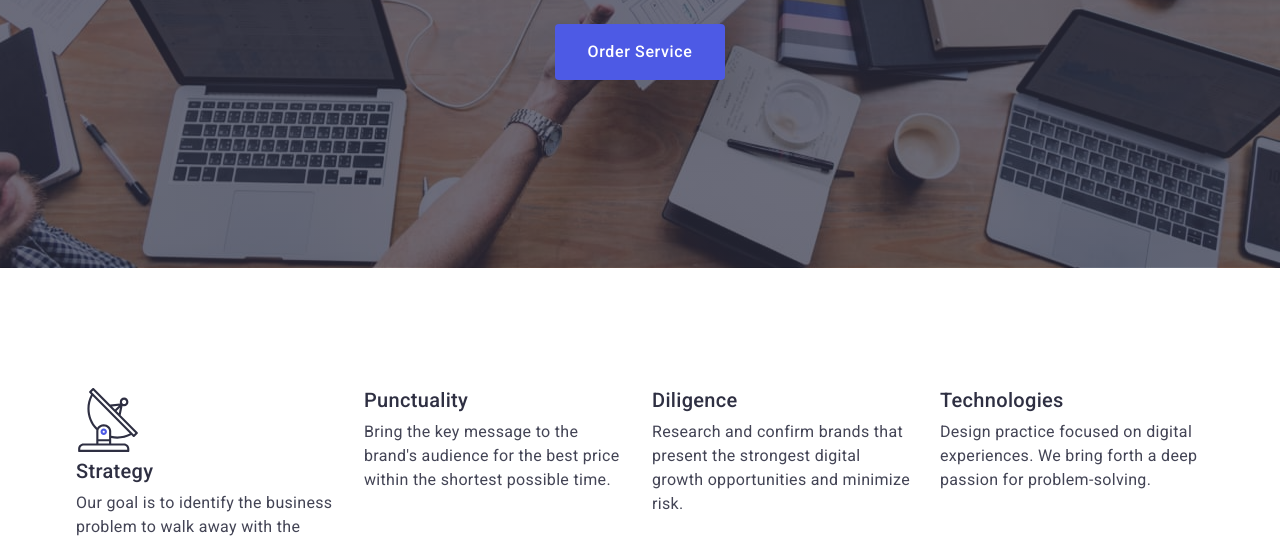
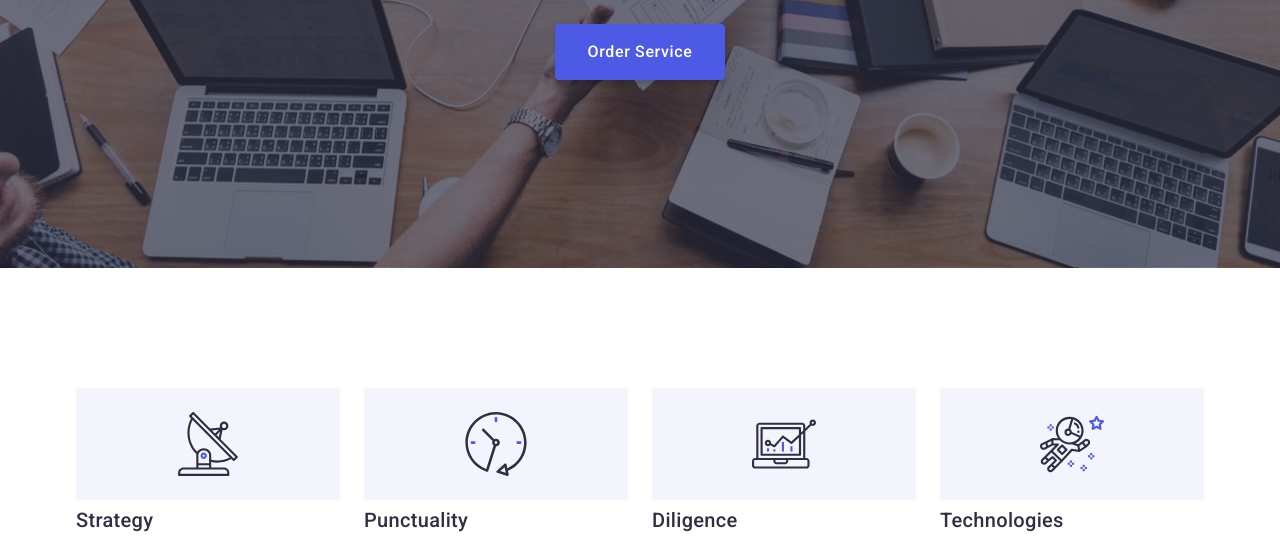
Before and after one commit to OlenaIa/goit-markup-hw-04, a plain HTML site: page index.html in a window 1280 px wide. Shown: the part 404-941 px from the top of the page. Drawn offline with nearby package versions, Linux system fonts and the light colour scheme.

Commit message:
Icon for section Values

```diff
--- a/css/styles.css
+++ b/css/styles.css
@@ -246,6 +246,7 @@ img {
 
     color: var(--hero-text-color);
     background-color: var(--button-backgraund-color);
+    box-shadow: 0px 4px 4px rgba(0, 0, 0, 0.15);
     font-family: inherit;
     font-weight: 500;
     font-size: inherit;
@@ -256,7 +257,6 @@ img {
 .btn:hover,
 .btn:focus {
     background-color: var(--activ-hover-color);
-    box-shadow: 0px 4px 4px rgba(0, 0, 0, 0.15);
 }
 
 /* ================= Цінності ================= */
@@ -276,8 +276,13 @@ img {
 }
 
 .values-icon {
-    display: inline-block;
-
+    display: flex;
+    width: 264px;
+    height: 112px;
+    justify-content: center;
+    align-items: center;
+    margin-bottom: 8px;
+    background-color: var(--secondary-backgraund-color);
 
 }
 
--- a/index.html
+++ b/index.html
@@ -71,9 +71,11 @@
           <h2 class="hidden-ttl">Values</h2>
           <ul class="values-list list">
             <li>
-              <svg class="values-icon" width="64px" height="64px">
-                <use href="./images/sprite.svg#icon-antenna"></use>
-              </svg>
+              <div class="values-icon">
+                <svg class="icon" width="64px" height="64px">
+                  <use href="./images/sprite.svg#icon-antenna"></use>
+                </svg>
+              </div>
               <h3 class="values-title ttl">Strategy</h3>
               <p>
                 Our goal is to identify the business problem to walk away with
@@ -81,6 +83,11 @@
               </p>
             </li>
             <li>
+              <div class="values-icon">
+                <svg class="icon" width="64px" height="64px">
+                  <use href="./images/sprite.svg#icon-clock"></use>
+                </svg>
+              </div>
               <h3 class="values-title ttl">Punctuality</h3>
               <p>
                 Bring the key message to the brand's audience for the best price
@@ -88,6 +95,11 @@
               </p>
             </li>
             <li>
+              <div class="values-icon">
+                <svg class="icon" width="64px" height="64px">
+                  <use href="./images/sprite.svg#icon-diagram"></use>
+                </svg>
+              </div>
               <h3 class="values-title ttl">Diligence</h3>
               <p>
                 Research and confirm brands that present the strongest digital
@@ -95,6 +107,11 @@
               </p>
             </li>
             <li>
+              <div class="values-icon">
+                <svg class="icon" width="64px" height="64px">
+                  <use href="./images/sprite.svg#icon-astronaut"></use>
+                </svg>
+              </div>
               <h3 class="values-title ttl">Technologies</h3>
               <p>
                 Design practice focused on digital experiences. We bring forth a
```
